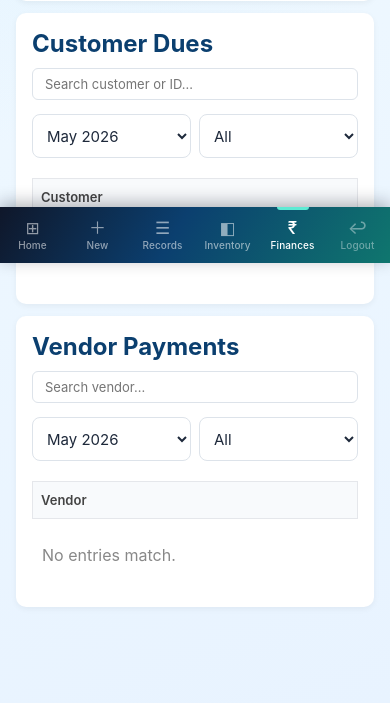
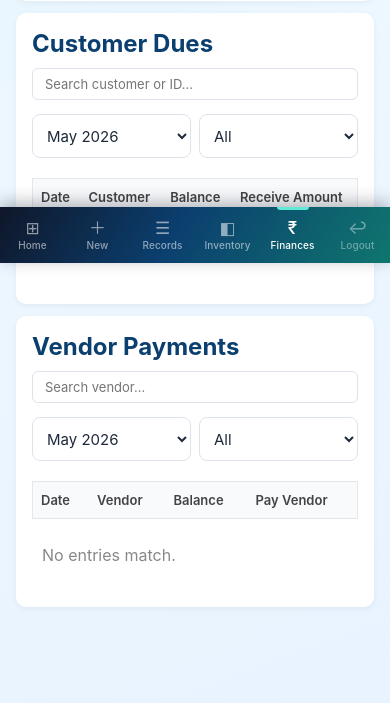
Before and after one commit to bachammahesh-cyber/mb-cameras, a Flask app: page /credit_report in a window 390 px wide. Shown: the part 581-1284 px from the top of the page. Run offline with Flask 3, Linux system fonts and the light colour scheme; the visitor is signed in with stand-in values (Sample User, id 1); data comes from the database, SQL or seed files in the repository; data that the repository does not hold is empty; some libraries are stand-ins or nearby versions.

Commit message:
Fix credit report tables showing only name column on mobile
Both tables share records-table class whose hide rules were overriding
the ID-specific show rules. Added explicit display:table-cell overrides
to restore Date, Balance, and Receive/Pay columns.

Co-Authored-By: Claude Sonnet 4.6 <noreply@anthropic.com>

```diff
--- a/static/style.css
+++ b/static/style.css
@@ -883,19 +883,27 @@ font-size:16px;
 .records-table{overflow-x:auto;}
 
 /* ── cust-dues-table: show Date(2) Customer(3) Balance(6) Receive(7) ── */
+/* records-table class hides 2,6,7 — override them back to visible */
 #cust-dues-table th:nth-child(1),#cust-dues-table td:nth-child(1){display:none;}
+#cust-dues-table th:nth-child(2),#cust-dues-table td:nth-child(2){display:table-cell;}
 #cust-dues-table th:nth-child(4),#cust-dues-table td:nth-child(4){display:none;}
 #cust-dues-table th:nth-child(5),#cust-dues-table td:nth-child(5){display:none;}
-#cust-dues-table th,.cust-dues-table td{padding:10px 8px;font-size:13px;}
+#cust-dues-table th:nth-child(6),#cust-dues-table td:nth-child(6){display:table-cell;}
+#cust-dues-table th:nth-child(7),#cust-dues-table td:nth-child(7){display:table-cell;}
+#cust-dues-table th,#cust-dues-table td{padding:10px 8px;font-size:13px;}
 #cust-dues-table td:nth-child(7) form{display:flex;gap:4px;}
 #cust-dues-table td:nth-child(7) form input{width:70px;min-width:0;}
 #cust-dues-table td:nth-child(7) form button{white-space:nowrap;padding:0 8px;}
 
 /* ── vendor-table: show Date(2) Vendor(3) Balance(7) Pay(8) ── */
+/* records-table class hides 2,7,8 — override them back to visible */
 #vendor-table th:nth-child(1),#vendor-table td:nth-child(1){display:none;}
+#vendor-table th:nth-child(2),#vendor-table td:nth-child(2){display:table-cell;}
 #vendor-table th:nth-child(4),#vendor-table td:nth-child(4){display:none;}
 #vendor-table th:nth-child(5),#vendor-table td:nth-child(5){display:none;}
 #vendor-table th:nth-child(6),#vendor-table td:nth-child(6){display:none;}
+#vendor-table th:nth-child(7),#vendor-table td:nth-child(7){display:table-cell;}
+#vendor-table th:nth-child(8),#vendor-table td:nth-child(8){display:table-cell;}
 #vendor-table th,#vendor-table td{padding:10px 8px;font-size:13px;}
 #vendor-table td:nth-child(8) form{display:flex;gap:4px;}
 #vendor-table td:nth-child(8) form input{width:70px;min-width:0;}
```
